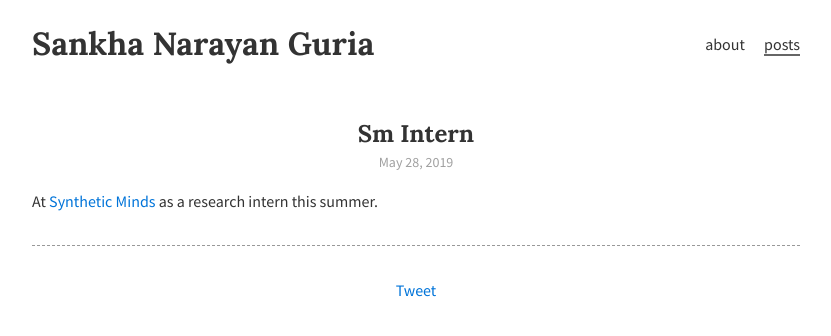
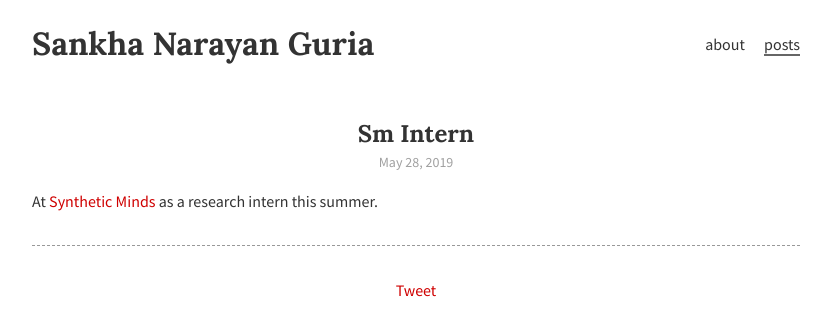
Before and after one commit to ngsankha/ngsankha.github.io, a Jekyll site: the page built from _posts/2019-05-28-sm-intern.md, in a window 1280 px wide. Shown: the top 336 px of the page, without its empty margins (224-1055 px from the left). Built offline with Jekyll 4.4.1, drawn with Linux system fonts in a browser that asks for light colours; nearby versions of some CDN libraries; our own code applies the rules of GitHub Pages for plain Markdown files; comment, search, counter and statistics services are not loaded.

Commit message:
use red for links

```diff
--- a/css/main.scss
+++ b/css/main.scss
@@ -12,7 +12,7 @@ $base-line-height: 1.5;
 
 $text-color:   #333;
 $text-color2:  #555;
-$link-color:   #0074d9;
+$link-color:   #cf0000;
 $meta-color:   #a0a0a0;
 $border-color: #ddd;
 $img-height:   275px;
```
